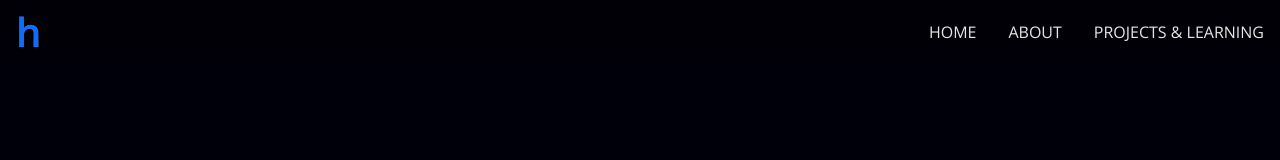
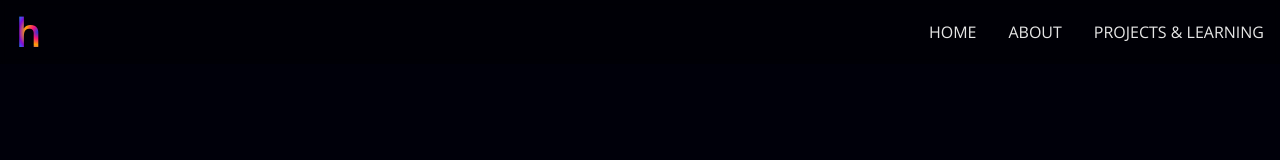
Before and after one commit to Hugodelelis/portfolio, an Angular app: page / in a window 1280 px wide. Shown: the top 160 px of the page. Built offline with nearby package versions, Linux system fonts and the light colour scheme.

Commit message:
remove bug

```diff
--- a/src/app/modules/components/nav/nav.component.html
+++ b/src/app/modules/components/nav/nav.component.html
@@ -1,5 +1,5 @@
 <header id="desktop-menu">
-    <h1><a href="#home">h</a></h1>
+    <a href="#home"><h1>h</h1></a>
     <nav>
         <ul>
             <li><a href="#home">HOME</a></li>
@@ -10,7 +10,7 @@
 </header>
 
 <header id="mobile-menu">
-    <h1><a href="#home">h</a></h1>
+    <a href="#home"><h1>h</h1></a>
     <div>
         @if(!IsActive) {
         <button id="menu-list" (click)="menu()"><svg xmlns="http://www.w3.org/2000/svg" width="40" height="30" fill="currentColor" class="bi bi-list" viewBox="0 0 16 16"><path fill-rule="evenodd" d="M2.5 12a.5.5 0 0 1 .5-.5h10a.5.5 0 0 1 0 1H3a.5.5 0 0 1-.5-.5m0-4a.5.5 0 0 1 .5-.5h10a.5.5 0 0 1 0 1H3a.5.5 0 0 1-.5-.5m0-4a.5.5 0 0 1 .5-.5h10a.5.5 0 0 1 0 1H3a.5.5 0 0 1-.5-.5"/></svg></button>
```
